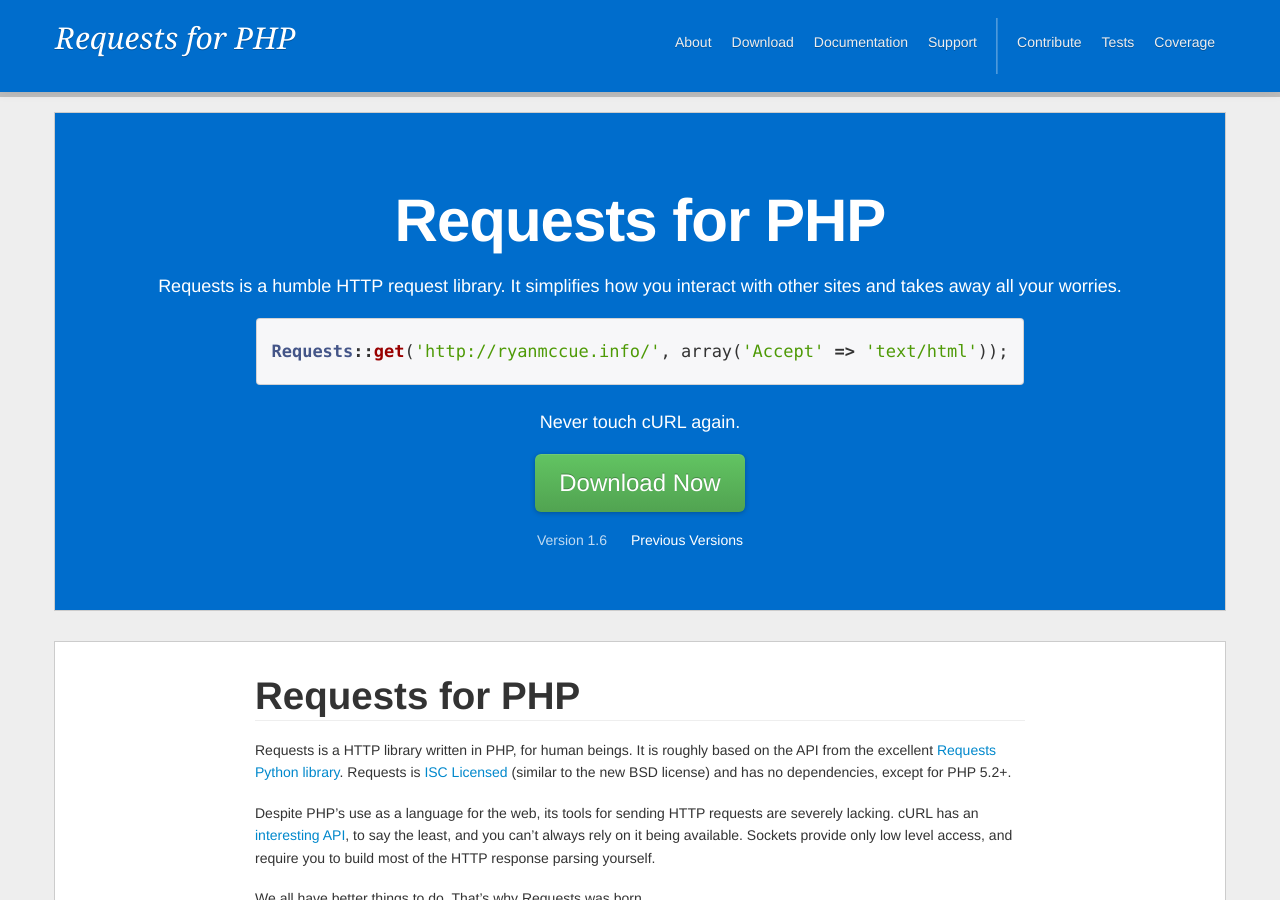
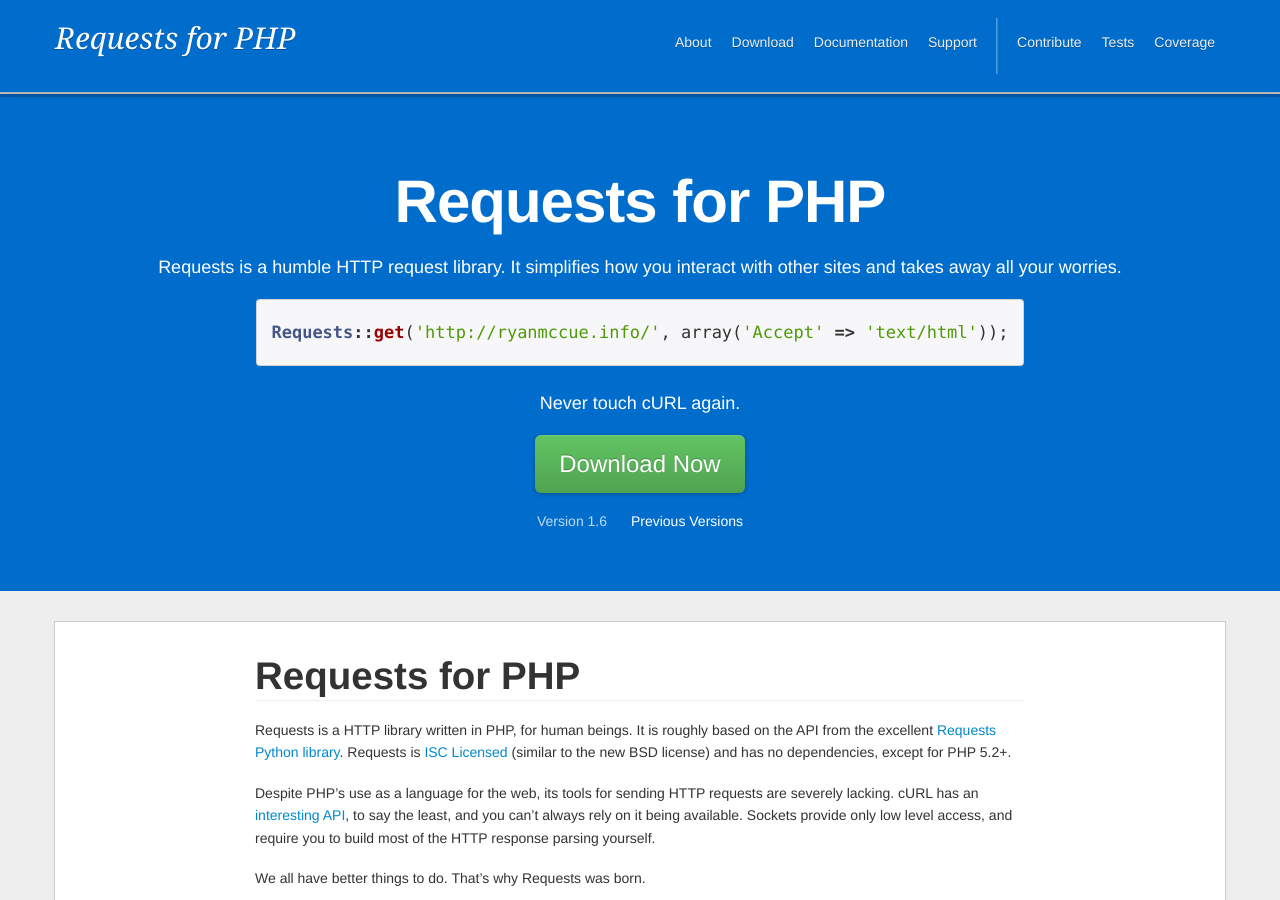
Before and after one commit to WordPress/Requests, a Jekyll site: the page built from index.md, in a window 1280 px wide and 900 px high. Built offline with Jekyll 4.4.1, drawn with Linux system fonts in a browser that asks for light colours; nearby versions of some CDN libraries; Markdown is read by kramdown in place of the engine named in the settings.

Commit message:
Move masthead to full-width

```diff
--- a/_layouts/home.html
+++ b/_layouts/home.html
@@ -1,6 +1,6 @@
 {% include header.html %}
 
-		<div id="masthead" class="container">
+		<div id="masthead">
 			<h1>Requests for PHP</h1>
 			<p>Requests is a humble HTTP request library. It simplifies how you
 				interact with other sites and takes away all your worries.</p>
```
